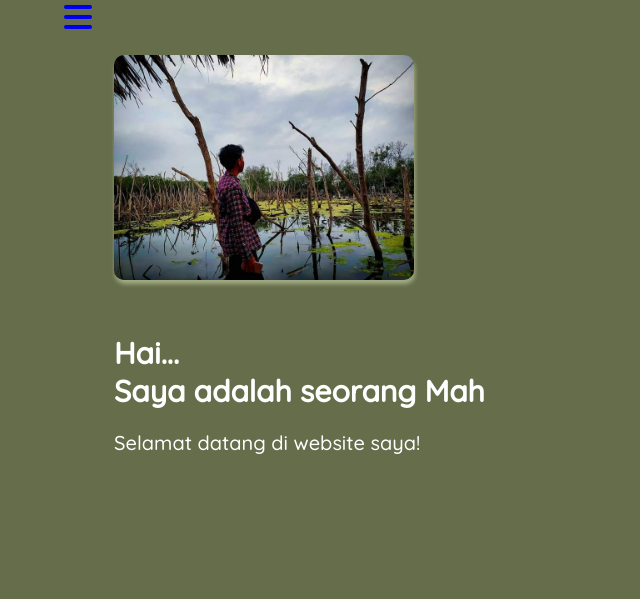
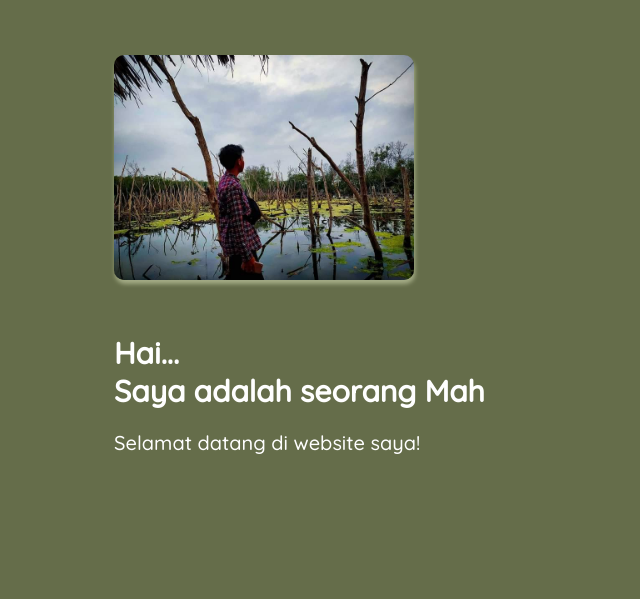
Before and after one commit to ariefsama/my_profil, a PHP site: page / in a window 1280 px wide. Shown: the part 60-659 px from the top of the page, without its empty margins (0-640 px from the left). Run offline with PHP 8.4, Linux system fonts and the light colour scheme; data that the repository does not hold is empty.

Commit message:
Add files via upload

```diff
--- a/assets/css/style.css
+++ b/assets/css/style.css
@@ -354,6 +354,9 @@ tr, td, th {
   border-top: 3px solid #333d29;
 }
 
+.mobile-menu {
+  display: none;
+}
 @media (max-width: 768px ) {
 
   .mobile-menu {
```
